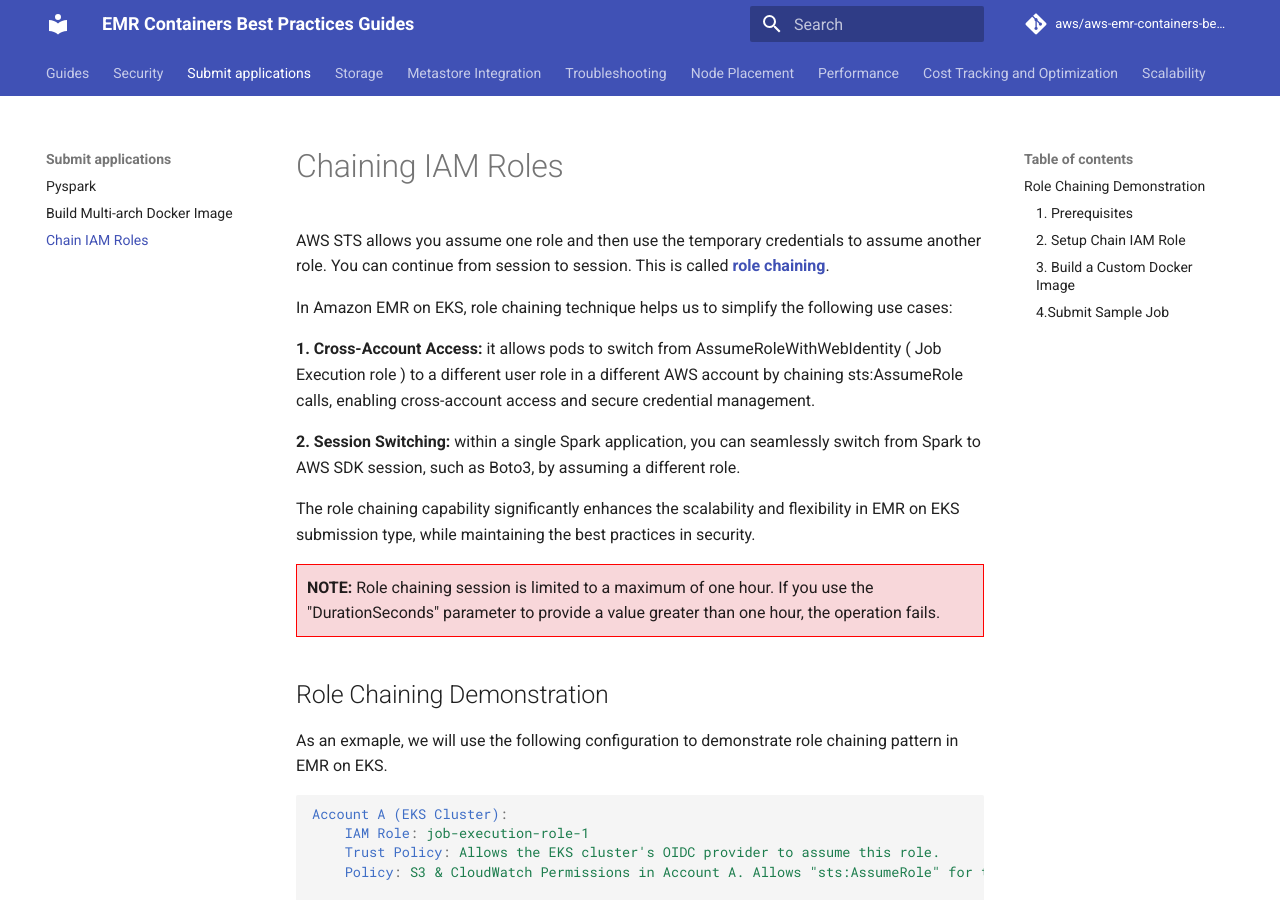
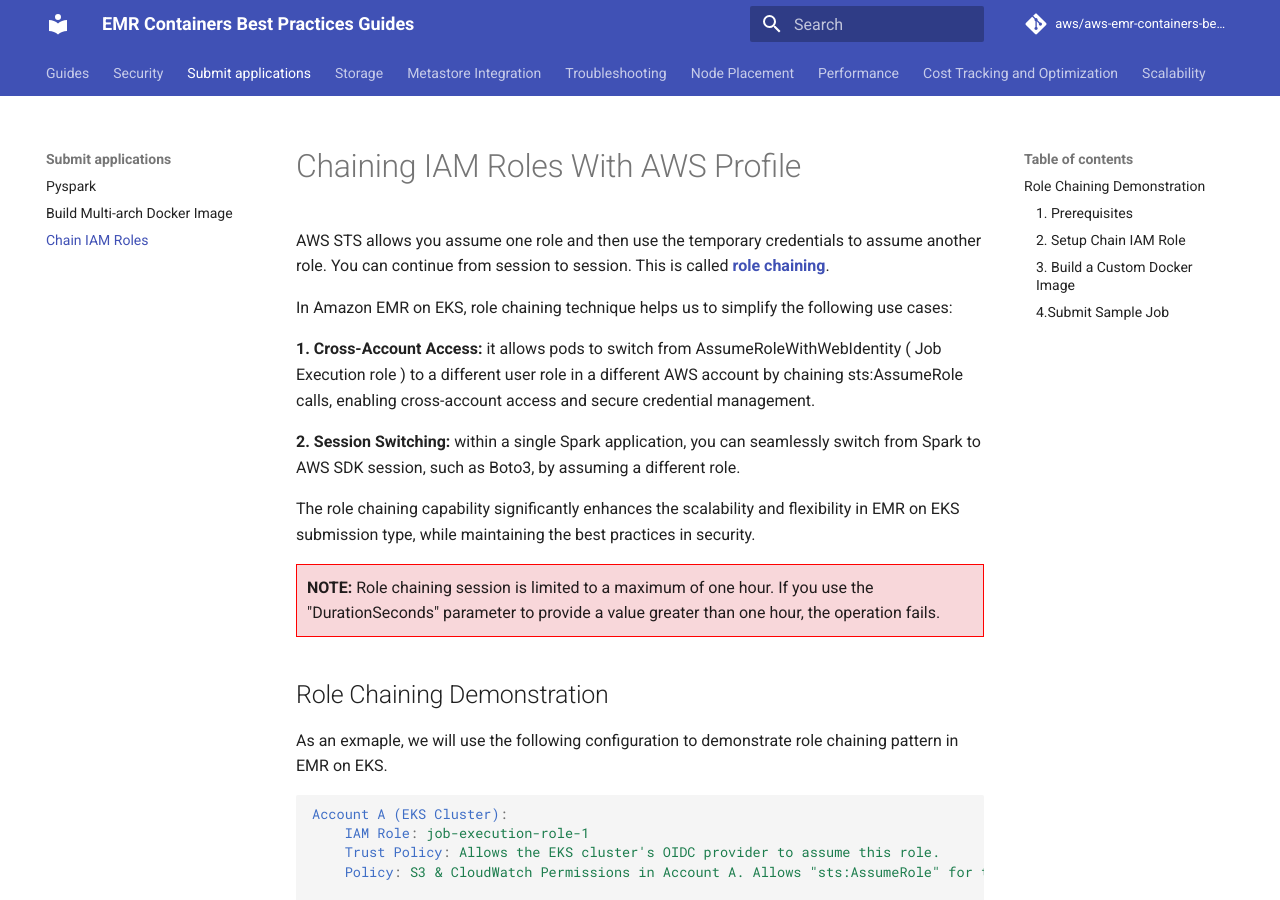
Before and after one commit to aws/aws-emr-containers-best-practices, an MkDocs documentation site: the page built from content/submit-applications/docs/spark/chain-role.md, in a window 1280 px wide and 900 px high. Built offline with MkDocs 1.6.1 and Material for MkDocs 9.7.7, drawn with Linux system fonts in a browser that asks for light colours; comment, search, counter and statistics services are not loaded.

Commit message:
update guide md file

```diff
--- a/content/submit-applications/docs/spark/chain-role.md
+++ b/content/submit-applications/docs/spark/chain-role.md
@@ -1,4 +1,4 @@
-# Chaining IAM Roles
+# Chaining IAM Roles With AWS Profile
 
 AWS STS allows you assume one role and then use the temporary credentials to assume another role. You can continue from session to session. This is called **[role chaining](https://docs.aws.amazon.com/IAM/latest/UserGuide/id_roles.html#iam-term-role-chaining)**.
 
```
